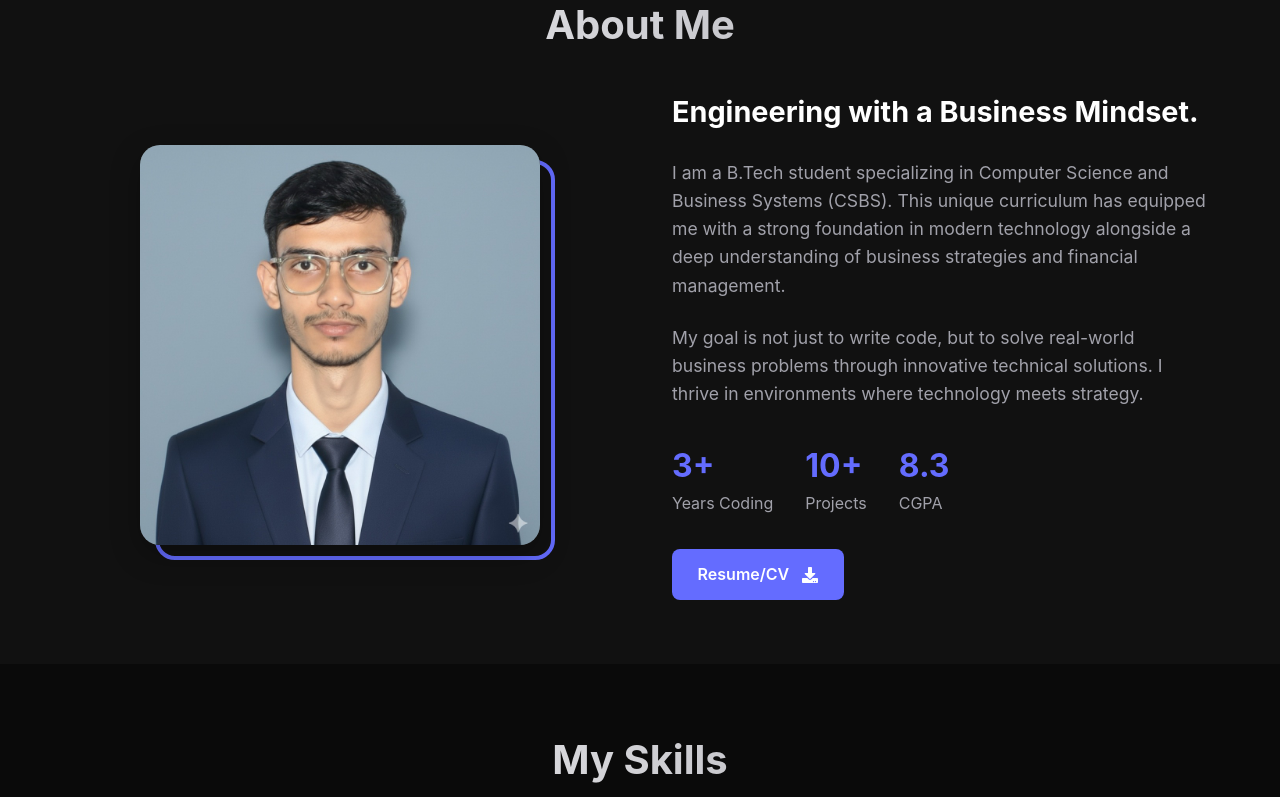
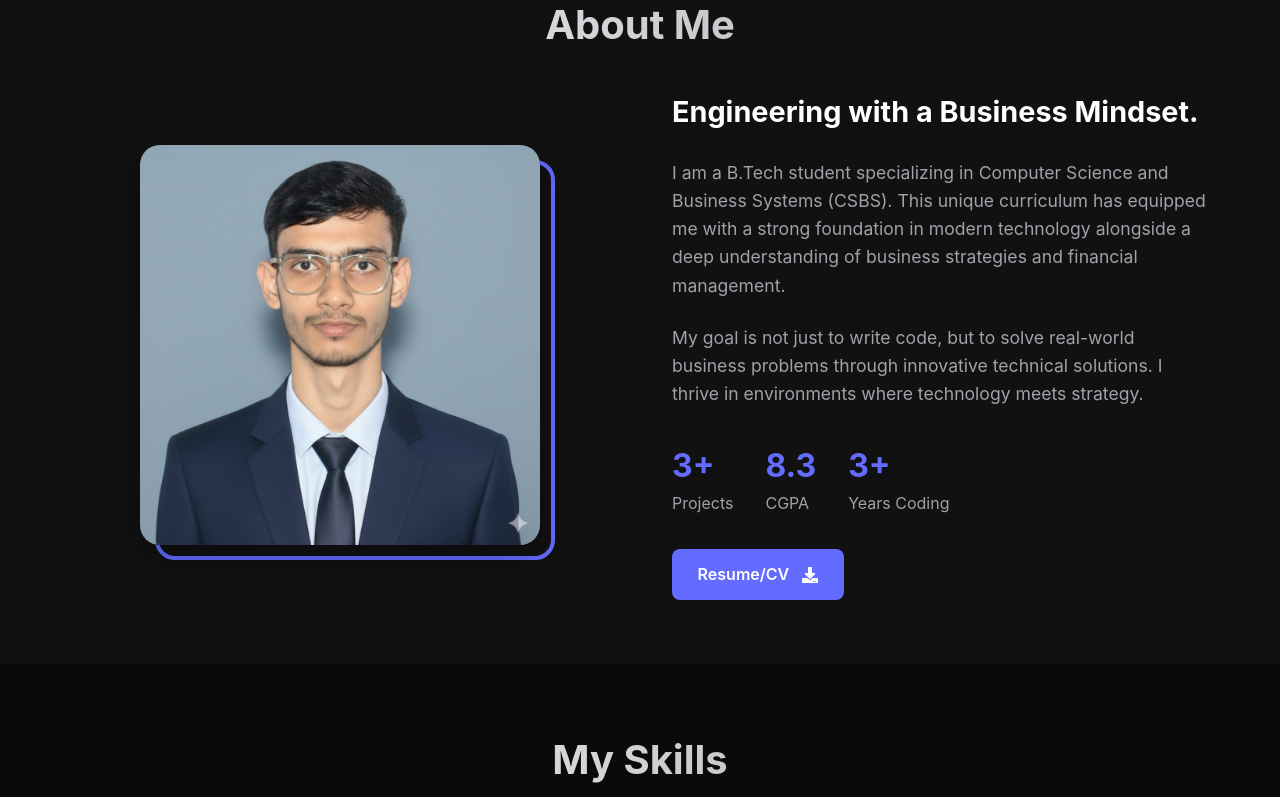
Before and after one commit to arunabha369/portfolio, a React (Vite) app: page / in a window 1280 px wide. Shown: the part 871-1668 px from the top of the page. Built offline with nearby package versions, Linux system fonts and the light colour scheme.

Commit message:
feat: Update favicon and revise statistics in the About section.

```diff
--- a/src/components/About.jsx
+++ b/src/components/About.jsx
@@ -105,15 +105,15 @@ const About = () => {
                         <div style={{ display: 'flex', gap: '2rem', marginBottom: '2rem' }}>
                             <div>
                                 <h4 style={{ fontSize: '2rem', color: 'var(--accent-primary)', fontWeight: 'bold' }}>3+</h4>
-                                <p style={{ color: 'var(--text-secondary)' }}>Years Coding</p>
-                            </div>
-                            <div>
-                                <h4 style={{ fontSize: '2rem', color: 'var(--accent-primary)', fontWeight: 'bold' }}>10+</h4>
                                 <p style={{ color: 'var(--text-secondary)' }}>Projects</p>
                             </div>
                             <div>
                                 <h4 style={{ fontSize: '2rem', color: 'var(--accent-primary)', fontWeight: 'bold' }}>8.3</h4>
                                 <p style={{ color: 'var(--text-secondary)' }}>CGPA</p>
+                            </div>
+                            <div>
+                                <h4 style={{ fontSize: '2rem', color: 'var(--accent-primary)', fontWeight: 'bold' }}>3+</h4>
+                                <p style={{ color: 'var(--text-secondary)' }}>Years Coding</p>
                             </div>
                         </div>
 
```
Also changed, not shown: public/favicon.png.
